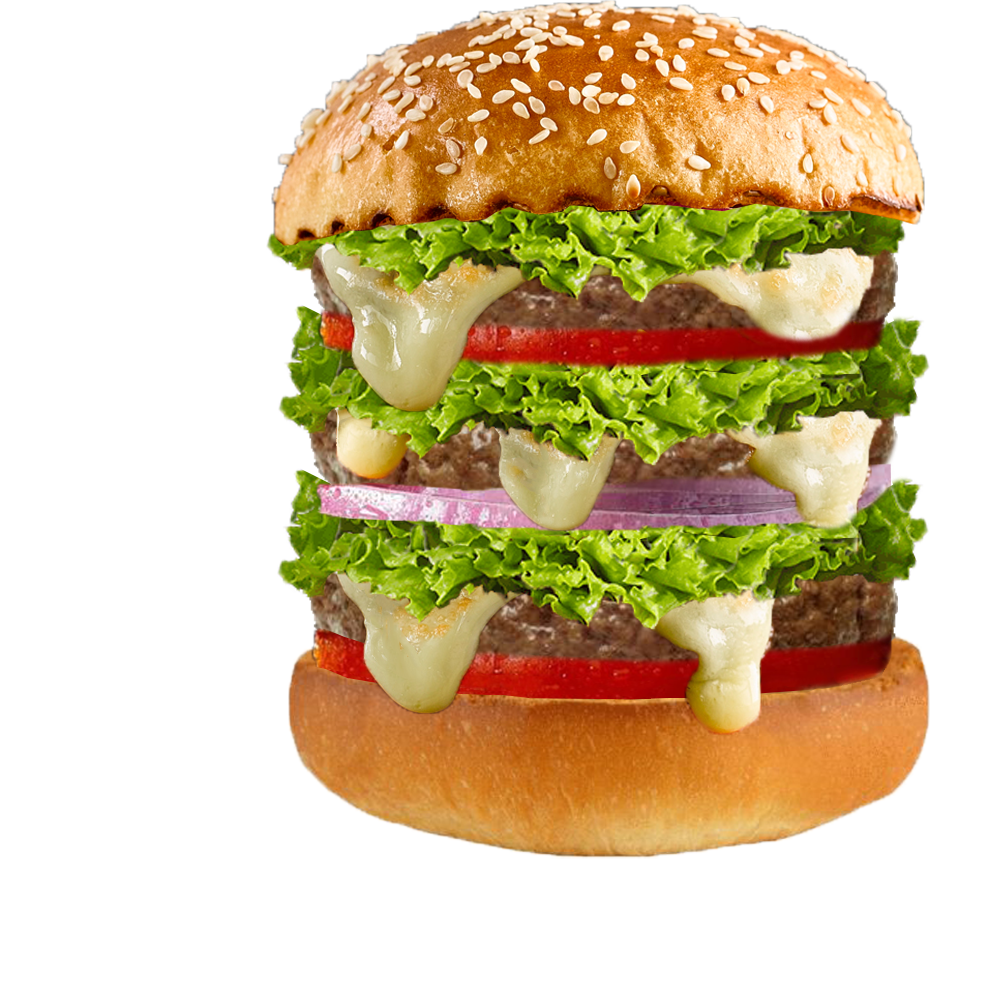
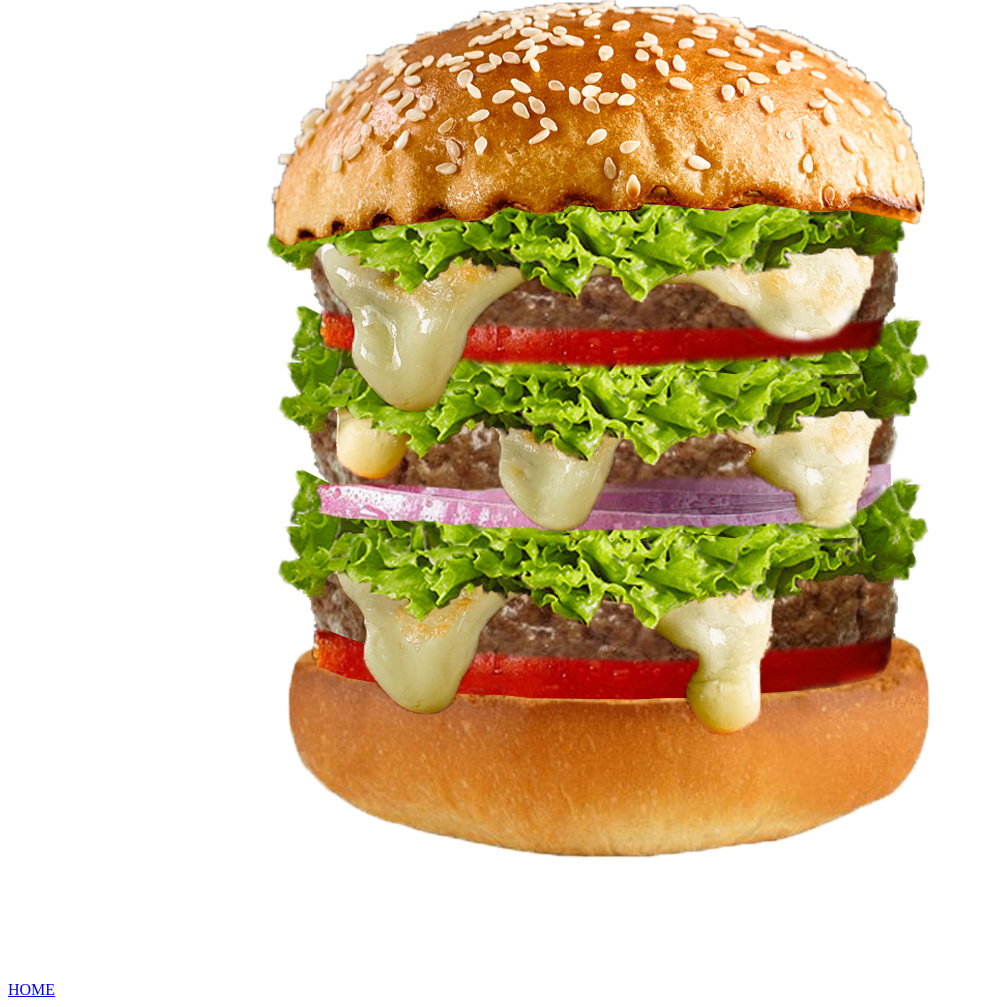
Before and after one commit to theBurgerSquad/theBurgerSquad.github.io, a plain HTML site: page order.html in a window 1280 px wide. Shown: the part 183-1190 px from the top of the page, without its empty margins (0-985 px from the left). Drawn offline with Linux system fonts and the light colour scheme.

Commit message:
Update link to home

```diff
--- a/order.html
+++ b/order.html
@@ -9,5 +9,6 @@
 <body>
     <h1>Order Page</h1>
     <img src="assets/Burger.png" alt="">
+    <a href="order.html">HOME</a>
 </body>
 </html>
```
